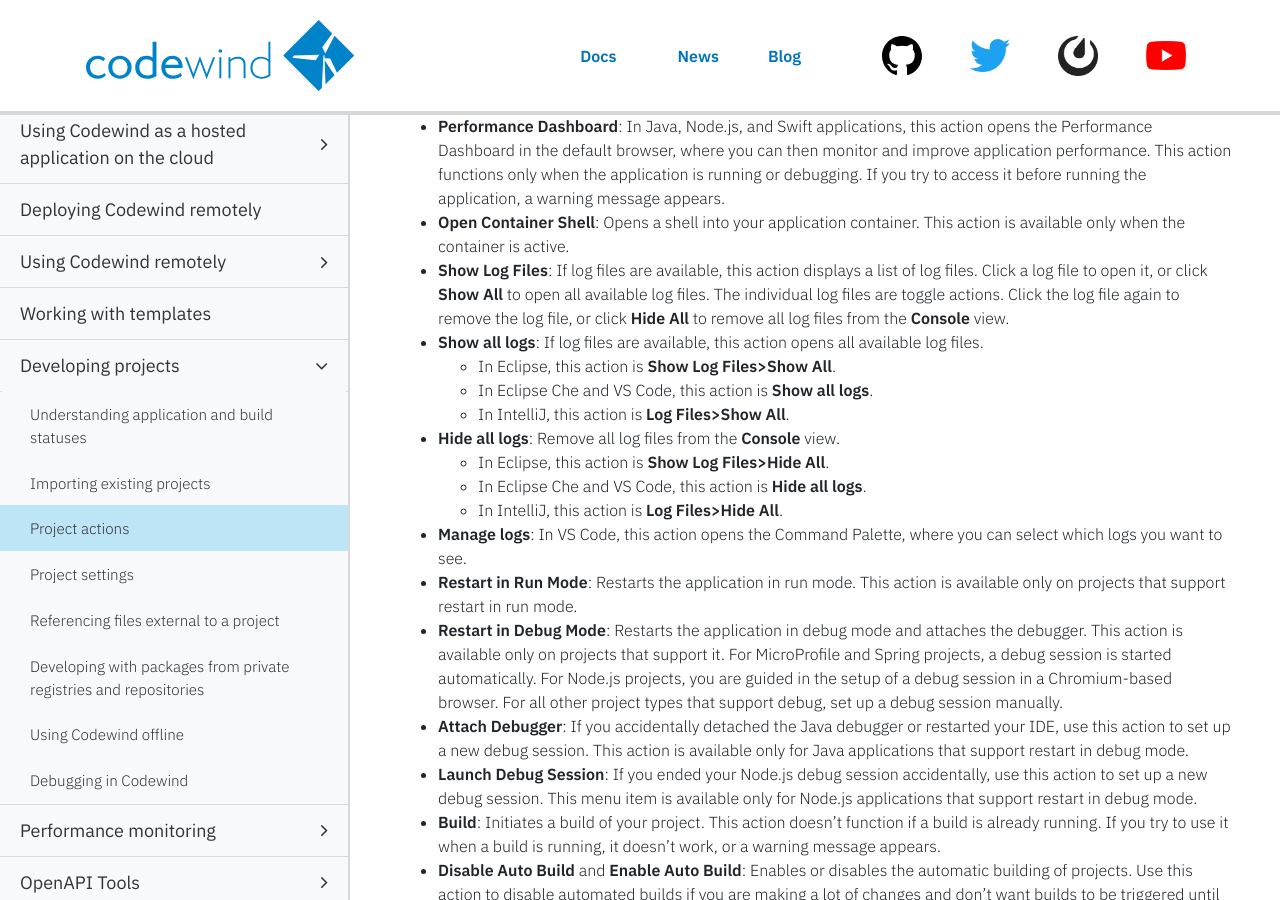
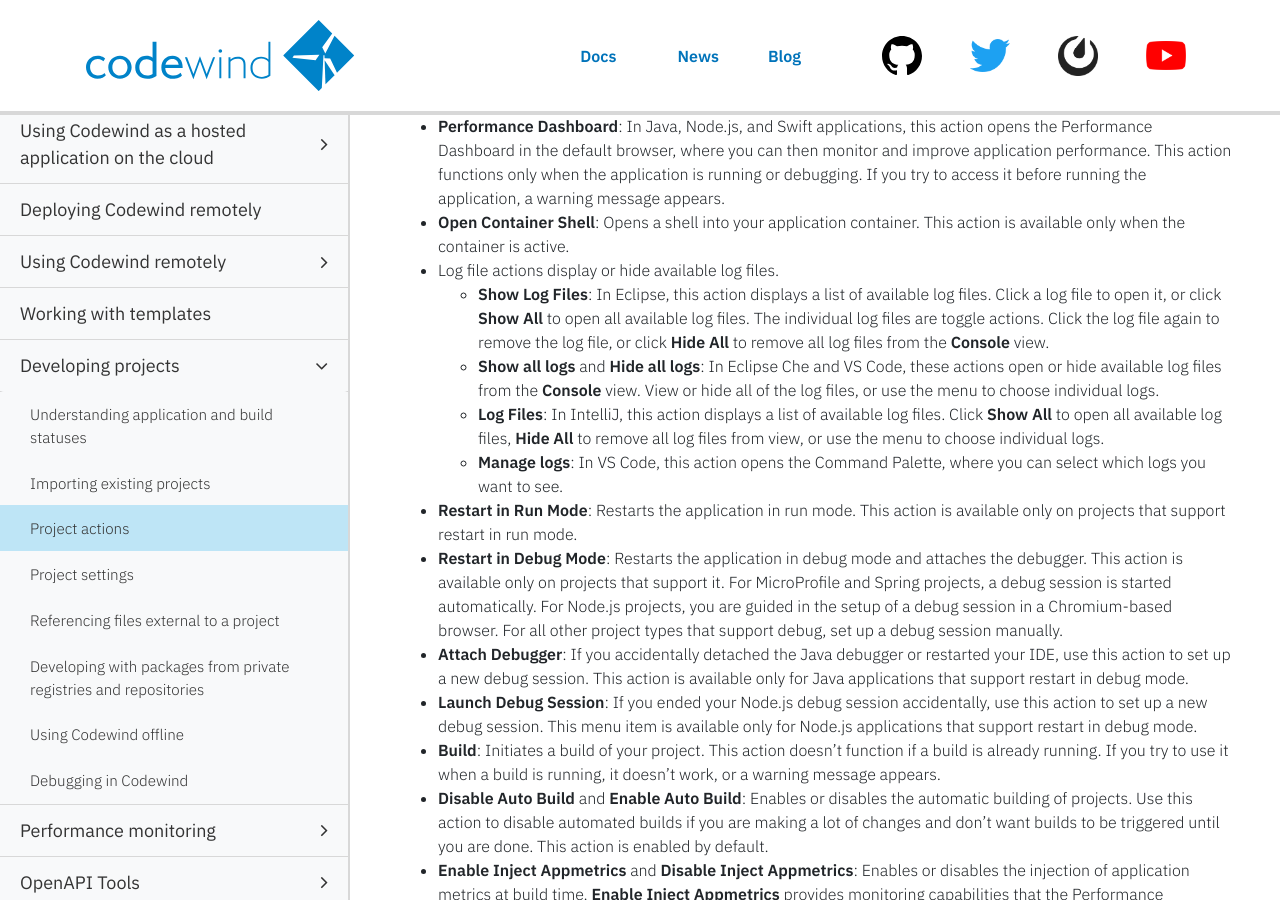
Before and after one commit to eclipse-archived/codewind-docs, a Jekyll site: the page built from docs/_documentations/project-actions.md, in a window 1280 px wide and 900 px high, scrolled down 462 px. Built offline with Jekyll 4.4.1, drawn with Linux system fonts in a browser that asks for light colours; nearby versions of some CDN libraries; comment, search, counter and statistics services are not loaded.

Commit message:
Edits to log file section
Signed-off-by: Sarah Ishida <sishida@us.ibm.com>

```diff
--- a/docs/_documentations/project-actions.md
+++ b/docs/_documentations/project-actions.md
@@ -19,16 +19,11 @@ Some actions open the default browser. If the default browser cannot handle the
 - **Metrics Dashboard**: In Java, Node.js, and Swift applications, this action opens the Metrics Dashboard in the default browser. Use this action to monitor the activity and health of your application. This action is available only when the application is running or debugging.
 - **Performance Dashboard**: In Java, Node.js, and Swift applications, this action opens the Performance Dashboard in the default browser, where you can then monitor and improve application performance. This action functions only when the application is running or debugging. If you try to access it before running the application, a warning message appears.
 - **Open Container Shell**: Opens a shell into your application container. This action is available only when the container is active.
-- **Show Log Files**: If log files are available, this action displays a list of log files. Click a log file to open it, or click **Show All** to open all available log files. The individual log files are toggle actions. Click the log file again to remove the log file, or click **Hide All** to remove all log files from the **Console** view.
-- **Show all logs**: If log files are available, this action opens all available log files.
-   - In Eclipse, this action is **Show Log Files>Show All**.
-   - In Eclipse Che and VS Code, this action is **Show all logs**.
-   - In IntelliJ, this action is **Log Files>Show All**.
-- **Hide all logs**: Remove all log files from the **Console** view.
-   - In Eclipse, this action is **Show Log Files>Hide All**.
-   - In Eclipse Che and VS Code, this action is **Hide all logs**.
-   - In IntelliJ, this action is **Log Files>Hide All**.
-- **Manage logs**: In VS Code, this action opens the Command Palette, where you can select which logs you want to see.
+- Log file actions display or hide available log files.
+  - **Show Log Files**: In Eclipse, this action displays a list of available log files. Click a log file to open it, or click **Show All** to open all available log files. The individual log files are toggle actions. Click the log file again to remove the log file, or click **Hide All** to remove all log files from the **Console** view.
+  - **Show all logs** and **Hide all logs**: In Eclipse Che and VS Code, these actions open or hide available log files from the **Console** view. View or hide all of the log files, or use the menu to choose individual logs.
+  - **Log Files**: In IntelliJ, this action displays a list of available log files. Click **Show All** to open all available log files, **Hide All** to remove all log files from view, or use the menu to choose individual logs.
+  - **Manage logs**: In VS Code, this action opens the Command Palette, where you can select which logs you want to see.
 - **Restart in Run Mode**: Restarts the application in run mode. This action is available only on projects that support restart in run mode.
 - **Restart in Debug Mode**: Restarts the application in debug mode and attaches the debugger. This action is available only on projects that support it. For MicroProfile and Spring projects, a debug session is started automatically. For Node.js projects, you are guided in the setup of a debug session in a Chromium-based browser. For all other project types that support debug, set up a debug session manually.
 - **Attach Debugger**:  If you accidentally detached the Java debugger or restarted your IDE, use this action to set up a new debug session. This action is available only for Java applications that support restart in debug mode.
```
